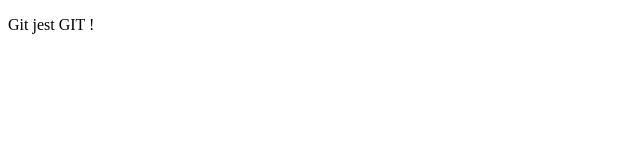
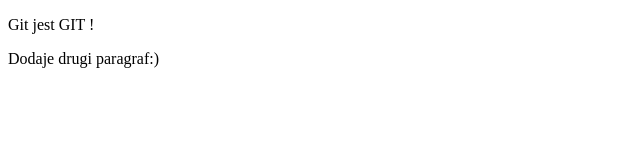
Before and after one commit to six0two/gitjestgit, a plain HTML site: page index.html in a window 1280 px wide. Shown: the whole page, without its empty margins (0-640 px from the left). Drawn offline with Linux system fonts and the light colour scheme.

Commit message:
drugi paragraf

```diff
--- a/index.html
+++ b/index.html
@@ -6,5 +6,6 @@
 </head>
 <body>
     <p>Git jest GIT !</p>
+    <p>Dodaje drugi paragraf:)</p>
 </body>
 </html>
```
